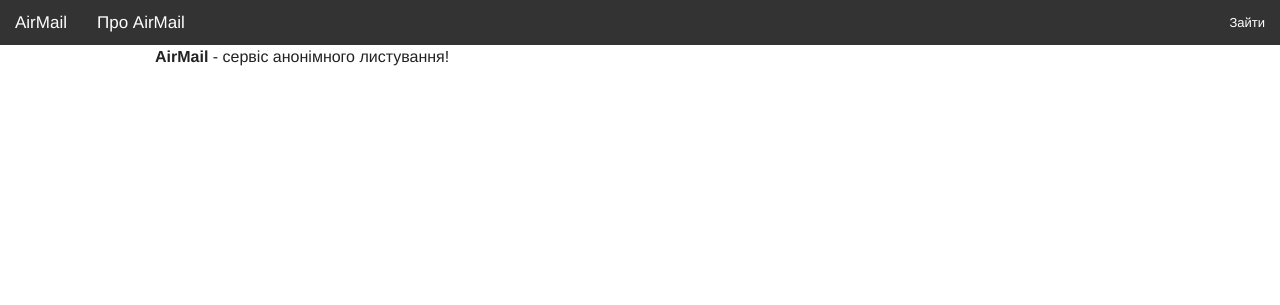
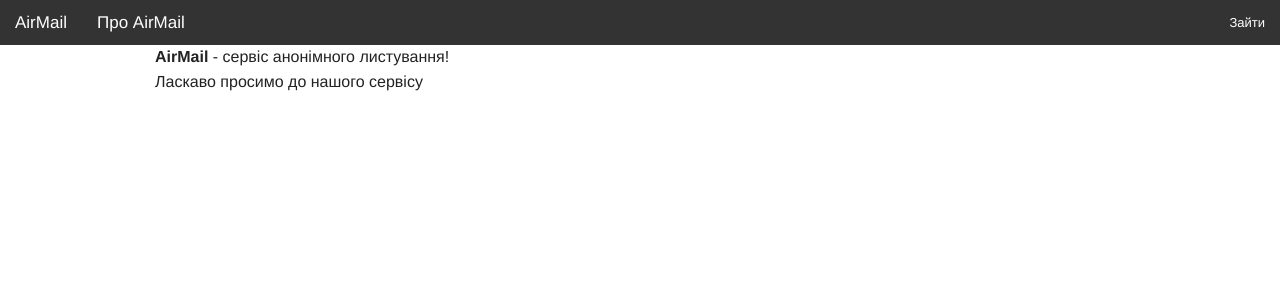
Before and after one commit to VadyaVL/CourseWork-AirMail, a Django app: page /about/ in a window 1280 px wide. Shown: the top 305 px of the page. Run offline with Django 3.2, Linux system fonts and the light colour scheme; parts of the project's set-up code (start-up, migrations or seed data) failed here and were passed over.

Commit message:
Second commit.

```diff
--- a/Template/about.html
+++ b/Template/about.html
@@ -3,5 +3,6 @@
 {%block content%}
 <div class="large-9 medium-8 columns">
     <h><b>AirMail</b> - сервіс анонімного листування!</h>
+    <p>Ласкаво просимо до нашого сервісу</p>
     </div>
 {%endblock%}
```
